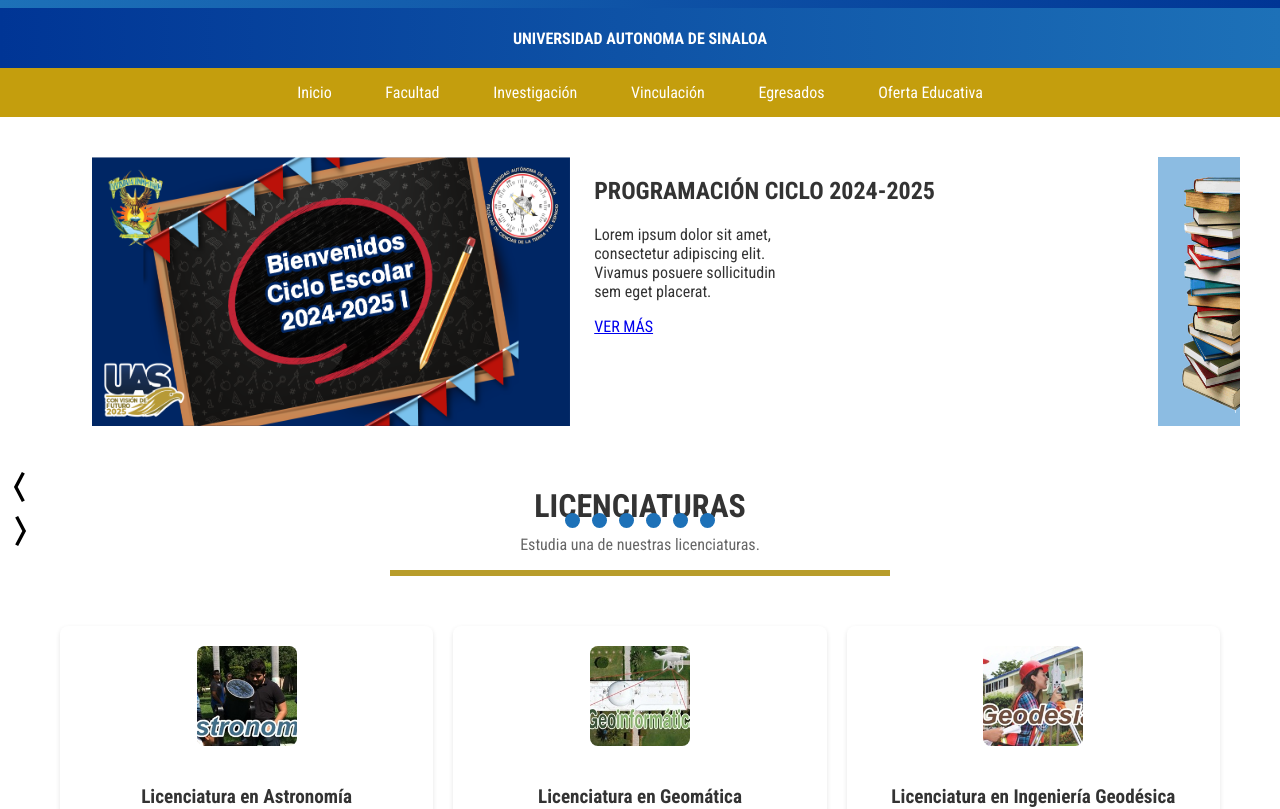
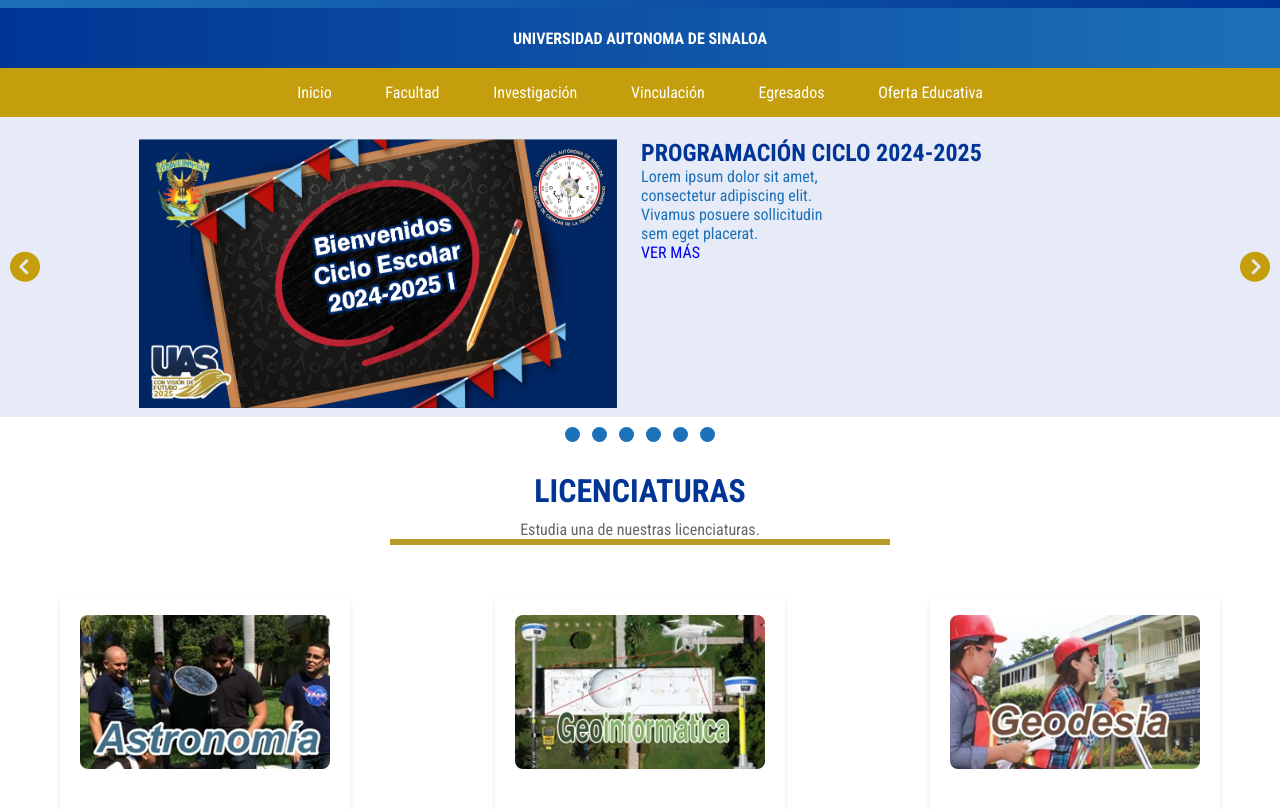
Before and after one commit to Hernandux18/DesarrolloWebFIC, a plain HTML site: page index.html in a window 1280 px wide. Shown: the part 152-961 px from the top of the page. Drawn offline with Linux system fonts and the light colour scheme; files that its build step writes are made by us from their sources.

Commit message:
Slider Alan-Leo

```diff
--- /dev/null
+++ b/Slider/Slider.css
@@ -0,0 +1,93 @@
+*{
+        padding: 0;
+        margin: 0;
+        box-sizing: border-box;
+    }
+
+.contentItemsCarrusel{
+    max-height: 300px;
+    height: 300px;
+    width: 100%;
+    overflow: hidden;
+}
+
+.itemCarrusel{
+    height: 100%;
+    /* max-height: 300px; */
+    position: relative;
+}
+
+.tarjetaCarrusel{
+    background-color: #e6ebf7;
+    height: 100%;
+    padding: 15px;
+}
+
+.slider-box .container{
+    display: flex;
+    justify-content: center;
+    margin: 0 auto;
+}
+
+.col-img{
+    padding: 0 12px;
+}
+
+.col-img img{
+    width: 478.22px;
+    height: 269px;
+}
+
+.col-cont {
+    padding: 0 12px;
+}
+
+.col-cont p {
+    display: block;
+    width: 500px;
+    max-width: 40%;
+}
+
+.flechasCarrusel{
+    position: absolute;
+    top: 0;
+    height: 100%;
+    width: 100%;
+    display: flex;
+    align-items: center;
+    justify-content: space-between;
+    padding: 20px;
+}
+
+a{
+    text-decoration: none;
+}
+
+i {
+    font-size: 30px;
+    color: #c49e0d;
+}
+
+.contePuntos{
+    display: flex;
+    justify-content: center;
+    column-gap: 12px;
+    max-height: 10%;
+    max-width: 90%;
+    margin: 0 auto;
+}
+
+a{
+    text-decoration: none;
+}
+
+.contePuntos > a {
+    width: 15px;
+    height: 15px;
+    border-radius: 50%;
+    background-color: #1d71b8;
+}
+
+.contePuntos > a:hover{
+    background-color: #003595;
+}
--- a/assets/css/style.css
+++ b/assets/css/style.css
@@ -10,6 +10,14 @@ Color: white
 /*=====Estilos generales=====*/
 * {
     box-sizing: border-box;
+}
+
+.azul {
+    color: #003595;
+}
+
+.azul-bajo {
+    color: #1d71b8;
 }
 
 body {
@@ -141,31 +149,29 @@ nav > ul > li:hover > .submenu {
 
 /*=====Estilo apartado SLIDER=====*/
 
-.contenedor {
-    max-width: 100%;
-    max-height: 350px;
-    box-sizing: border-box;
+.contentItemsCarrusel{
+    max-height: 300px;
+    height: 300px;
+    width: 100%;
+    overflow: hidden;
 }
 
-.slider-wrapper {
+.itemCarrusel{
+    height: 100%;
     position: relative;
-    width: 100%;
-    max-height: 350px;;
-    margin: 0 auto;
-    box-sizing: border-box;
 }
 
-.slider-content {
-    display: flex;
-    max-height: 350px;
-    overflow-x: auto;
-    scroll-snap-type: x mandatory;
-    scroll-behavior: smooth;
+.tarjetaCarrusel{
+    background-color: #e6ebf7;
+    height: 100%;
+    padding: 2px;
+    z-index: 2;
 }
 
 .slider-box .container{
     display: flex;
-    /* aspect-ratio: 19/6; */
+    justify-content: center;
+    margin: 0 auto;
 }
 
 .col-img{
@@ -179,6 +185,7 @@ nav > ul > li:hover > .submenu {
 
 .col-cont {
     padding: 0 12px;
+    z-index: 1;
 }
 
 .col-cont p {
@@ -187,32 +194,50 @@ nav > ul > li:hover > .submenu {
     max-width: 40%;
 }
 
-.slider-indicators {
+.flechasCarrusel{
+    position: absolute;
+    top: 0;
+    height: 100%;
+    width: 100%;
     display: flex;
-    position: absolute;
-    column-gap: 12px;;
-    left: 50%;
-    transform: translateX(-50%);
-    bottom: 15%;
-    z-index: 1;
+    align-items: center;
+    justify-content: space-between;
+    padding: 10px;
 }
 
-.slider-indicators a {
+
+a{
+    text-decoration: none;
+}
+
+i {
+    font-size: 30px;
+    color: #c49e0d;
+}
+
+.slider-indicators{
+    display: flex;
+    justify-content: center;
+    column-gap: 12px;
+    max-height: 10%;
+    max-width: 90%;
+    margin: 10px auto;
+}
+
+a{
+    text-decoration: none;
+}
+
+.slider-indicators > a {
     width: 15px;
     height: 15px;
     border-radius: 50%;
     background-color: #1d71b8;
 }
 
-.slider-indicators a:hover {
+.slider-indicators > a:hover{
     background-color: #003595;
 }
-
-/* .active {
-    display: block;
-} */
-
-
 
 /*=====Estilo apartado tarjetas=====*/
 .section-header {
@@ -240,15 +265,16 @@ nav > ul > li:hover > .submenu {
 .tarjeta {
     background: white;
     border-radius: 8px;
+    max-width: 25%;
     box-shadow: 0 2px 5px rgba(0, 0, 0, 0.1);
     text-align: center;
     padding: 20px;
     flex: 1;
 }
 .tarjeta img {
-    width: 100px;
-    height: 100px;
-    object-fit: cover;
+    width: 100%;
+    height: 40%;
+    object-fit: fill;
     border-radius: 8px;
     margin-bottom: 15px;
 }
--- a/index.html
+++ b/index.html
@@ -10,6 +10,9 @@
     <link rel="preconnect" href="https://fonts.googleapis.com">
     <link rel="preconnect" href="https://fonts.gstatic.com" crossorigin>
     <link href="https://fonts.googleapis.com/css2?family=Roboto+Condensed:ital,wght@0,100..900;1,100..900&display=swap" rel="stylesheet">
+    <link rel="stylesheet" href="Slider.css">
+
+    <script src="https://kit.fontawesome.com/d5de3298c3.js" crossorigin="anonymous"></script>
 
     <!-- IMPORTANTE: aqui inicia el texto del archivo css -->
     <link rel="stylesheet" href="assets/css/style.css">
@@ -100,143 +103,186 @@
 
     <!-- Seccion Slider -->
     <section class="contenedor">
-        <div class="slider-wrapper">
-            <div class="container slider-content">
-                <!--BIENVENIDA CICLO ESCOLAR 2024-2025-->
-                <div id="slide-1" class="slider-item active">
+        <div class="contentItemsCarrusel">
+        <div class="itemCarrusel" id="itemCarrusel-1">
+            <div class="tarjetaCarrusel">
                 <div class="slider-box">
                     <div class="container">
                         <div class="col-img">
-                                <img width="478.22px" height="269px" src="./assets/media/imagenes/PLANTILLA-CONVOCATORIAS-2023-1.png" alt="Bienvenida Ciclo Escolar 2025-2025 UAS" >
+                            <img width="478.22px" height="269px" src="../assets/media/imagenes/PLANTILLA-CONVOCATORIAS-2023-1.png" alt="Bienvenida Ciclo Escolar 2025-2025 UAS" >
                         </div>
                         <div class="col-cont">
-                                <h2>PROGRAMACIÓN CICLO 2024-2025</h2>
-                                <p>Lorem ipsum dolor sit amet, consectetur adipiscing elit. Vivamus posuere sollicitudin sem eget placerat.</p>
+                            <h2 class="azul">PROGRAMACIÓN CICLO 2024-2025</h2>
+                            <p class="azul-bajo">Lorem ipsum dolor sit amet, consectetur adipiscing elit. Vivamus posuere sollicitudin sem eget placerat.</p>
                             <a href="#">VER MÁS</a>
                         </div>
                     </div>
                 </div>
             </div>
-                <!--GUIAS DE INSCRIPCION REINSCRIPCION-->
-                <div id="slide-2" class="slider-item">
+            <div class="flechasCarrusel">
+                <a href="#itemCarrusel-6">
+                    <i class="fa-solid fa-circle-chevron-left"></i>
+                </a>
+                <a href="#itemCarrusel-2">
+                    <i class="fa-solid fa-circle-chevron-right"></i>
+                </a>
+            </div>
+        </div>
+        <div class="itemCarrusel" id="itemCarrusel-2">
+            <div class="tarjetaCarrusel">
                 <div class="slider-box">
                     <div class="container">
                         <div class="col-img">
-                                <img width="478.22px" height="269px" src="./assets/media/imagenes/PLANTILLA_CONVOCATORIAS-guia-scaled.jpg" alt="GUIA DE INSCRIPCIÓN Y REINSCRIPCIÓN" sizes="(max-height: 350px) 100vw, 350px">
+                            <img width="478.22px" height="269px" src="../assets/media/imagenes/PLANTILLA_CONVOCATORIAS-guia-scaled.jpg" alt="GUIA DE INSCRIPCIÓN Y REINSCRIPCIÓN" sizes="(max-height: 350px) 100vw, 350px">
                         </div>
                         <div class="col-cont">
-                                <h2>GUÍAS DE INSCRIPCIÓN NUEVO INGRESO Y REINGRESO </h2>
-                                <p>Lorem ipsum dolor sit amet, consectetur adipiscing elit. Vivamus posuere sollicitudin sem eget placerat.</p>
+                            <h2 class="azul">PROGRAMACIÓN CICLO 2024-2025</h2>
+                            <p class="azul-bajo">Lorem ipsum dolor sit amet, consectetur adipiscing elit. Vivamus posuere sollicitudin sem eget placerat.</p>
                             <a href="#">VER MÁS</a>
                         </div>
                     </div>
                 </div>
             </div>
-                <!--PROGRAMAS EDUCATIVOS-->
-                <div id="slide-3" class="slider-item">
+            <div class="flechasCarrusel">
+                <a href="#itemCarrusel-1">
+                <i class="fa-solid fa-circle-chevron-left"></i>
+                </a>
+            <a href="#itemCarrusel-3">
+                <i class="fa-solid fa-circle-chevron-right"></i>
+                </a>
+            </div>
+        </div>
+        <div class="itemCarrusel" id="itemCarrusel-3">
+            <div class="tarjetaCarrusel">
                 <div class="slider-box">
                     <div class="container">
                         <div class="col-img">
-                                <img width="478.22px" height="269px" src="./assets/media/imagenes/PLANTILLA_CONVOCATORIAS-13-educativo.jpg" alt="PROGRAMAS EDUCATIVOS" sizes="(max-height: 350px) 100vw, 350px">
+                            <img width="478.22px" height="269px" src="../assets/media/imagenes/PLANTILLA_CONVOCATORIAS-13-educativo.jpg" alt="PROGRAMAS EDUCATIVOS" sizes="(max-height: 350px) 100vw, 350px">
                         </div>
                         <div class="col-cont">
-                                <h2>PROGRAMAS EDUCATIVOS</h2>
-                                <p>Lorem ipsum dolor sit amet, consectetur adipiscing elit. Vivamus posuere sollicitudin sem eget placerat.</p>
+                            <h2 class="azul">PROGRAMACIÓN CICLO 2024-2025</h2>
+                            <p class="azul-bajo">Lorem ipsum dolor sit amet, consectetur adipiscing elit. Vivamus posuere sollicitudin sem eget placerat.</p>
                             <a href="#">VER MÁS</a>
                         </div>
                     </div>
                 </div>
             </div>
-                <!--GUÍA DE PAGO SANTANDER-->
-                <div id="slide-4" class="slider-item">
+            <div class="flechasCarrusel">
+                <a href="#itemCarrusel-2">
+                <i class="fa-solid fa-circle-chevron-left"></i>
+                </a>
+            <a href="#itemCarrusel-4">
+                <i class="fa-solid fa-circle-chevron-right"></i>
+                </a>
+            </div>
+        </div>
+        <div class="itemCarrusel" id="itemCarrusel-4">
+            <div class="tarjetaCarrusel">
                 <div class="slider-box">
                     <div class="container">
                         <div class="col-img">
-                                <img width="478.22px" height="269px" src="./assets/media/imagenes/PLANTILLA_CONVOCATORIAS-guia-pago-santander-scaled.jpg" alt="GUIA DE PAGO EN SANTANDER" sizes="(max-height: 350px) 100vw, 350px">
+                            <img width="478.22px" height="269px" src="../assets/media/imagenes/PLANTILLA_CONVOCATORIAS-guia-pago-santander-scaled.jpg" alt="GUIA DE PAGO EN SANTANDER" sizes="(max-height: 350px) 100vw, 350px">
                         </div>
                         <div class="col-cont">
-                                <h2>GUÍA DE PAGO SANTANDER</h2>
-                                <p>Lorem ipsum dolor sit amet, consectetur adipiscing elit. Vivamus posuere sollicitudin sem eget placerat.</p>
+                            <h2 class="azul">PROGRAMACIÓN CICLO 2024-2025</h2>
+                            <p class="azul-bajo">Lorem ipsum dolor sit amet, consectetur adipiscing elit. Vivamus posuere sollicitudin sem eget placerat.</p>
                             <a href="#">VER MÁS</a>
                         </div>
                     </div>
                 </div>
             </div>
-                <!--GUÍA DE PREINSCRIPCIÓN-->
-                <div id="slide-5" class="slider-item">
+            <div class="flechasCarrusel">
+                <a href="#itemCarrusel-3">
+                <i class="fa-solid fa-circle-chevron-left"></i>
+                </a>
+            <a href="#itemCarrusel-5">
+                <i class="fa-solid fa-circle-chevron-right"></i>
+                </a>
+            </div>
+        </div>
+        <div class="itemCarrusel" id="itemCarrusel-5">
+            <div class="tarjetaCarrusel">
                 <div class="slider-box">
                     <div class="container">
                         <div class="col-img">
-                                <img width="478.22px" height="269px" src="./assets/media/imagenes/CONVOCATORIA_GUIA.jpg" alt="GUIA DE CONVOCATORIA">
+                            <img width="478.22px" height="269px" src="../assets/media/imagenes/CONVOCATORIA_GUIA.jpg" alt="GUIA DE CONVOCATORIA">
                         </div>
                         <div class="col-cont">
-                                <h2>GUÍA DE PREINSCRIPCIÓN</h2>
-                                <p>Lorem ipsum dolor sit amet, consectetur adipiscing elit. Vivamus posuere sollicitudin sem eget placerat.</p>
+                            <h2 class="azul">PROGRAMACIÓN CICLO 2024-2025</h2>
+                            <p class="azul-bajo"> ipsum dolor sit amet, consectetur adipiscing elit. Vivamus posuere sollicitudin sem eget placerat.</p>
                             <a href="#">VER MÁS</a>
                         </div>
                     </div>
                 </div>
             </div>
-                <!--ASESOR PAR-->
-                <div id="slide-6" class="slider-item">
+            <div class="flechasCarrusel">
+                <a href="#itemCarrusel-4">
+                <i class="fa-solid fa-circle-chevron-left"></i>
+                </a>
+            <a href="#itemCarrusel-6">
+                <i class="fa-solid fa-circle-chevron-right"></i>
+                </a>
+            </div>
+        </div>
+        <div class="itemCarrusel" id="itemCarrusel-6">
+            <div class="tarjetaCarrusel">
                 <div class="slider-box">
                     <div class="container">
                         <div class="col-img">
-                                <img width="478.22px" height="269px" src="./assets/media/imagenes/PLANTILLA_CONVOCATORIAS-16-ASESORESPAR.jpg" alt="CONVOCATORIA ASESOR PAR" sizes="(max-height: 350px) 100vw, 350px">
+                            <img width="478.22px" height="269px" src="../assets/media/imagenes/PLANTILLA_CONVOCATORIAS-16-ASESORESPAR.jpg" alt="CONVOCATORIA ASESOR PAR" sizes="(max-height: 350px) 100vw, 350px">
                         </div>
                         <div class="col-cont">
-                                <h2>ASESOR PAR</h2>
-                                <p>Lorem ipsum dolor sit amet, consectetur adipiscing elit. Vivamus posuere sollicitudin sem eget placerat.</p>
-                                <a href="#" >VER MÁS</a>
+                            <h2 class="azul">PROGRAMACIÓN CICLO 2024-2025</h2>
+                            <p class="azul-bajo">Lorem ipsum dolor sit amet, consectetur adipiscing elit. Vivamus posuere sollicitudin sem eget placerat.</p>
+                            <a href="#">VER MÁS</a>
                         </div>
                     </div>
                 </div>
             </div>
+            <div class="flechasCarrusel">
+                <a href="#itemCarrusel-5">
+                <i class="fa-solid fa-circle-chevron-left"></i>
+                </a>
+            <a href="#itemCarrusel-1">
+                <i class="fa-solid fa-circle-chevron-right"></i>
+                </a>
             </div>
-        </div>
-        <!--Contenedor de flechas para avanzar/retroceder-->
-        <div class="slider-arrows">
-            <div>
-                <a href="#"><img width="40px" wight="40px" src="./assets/media/imagenes/arrow-left-wide-line.svg" alt="Retornar elemento"></a>
-            </div>
-            <div>
-                <a href="#"><img width="40px" wight="40px" src="./assets/media/imagenes/arrow-right-wide-line.svg" alt="Avanzar elemento"></a>
         </div>
     </div>
         <!--Contenedor inferior de botones -->
         <div class="slider-indicators">
-            <a href="#slide-1"></a>
-            <a href="#slide-2"></a>
-            <a href="#slide-3"></a>
-            <a href="#slide-4"></a>
-            <a href="#slide-5"></a>
-            <a href="#slide-6"></a>
+            <a href="#itemCarrusel-1"></a>
+            <a href="#itemCarrusel-2"></a>
+            <a href="#itemCarrusel-3"></a>
+            <a href="#itemCarrusel-4"></a>
+            <a href="#itemCarrusel-5"></a>
+            <a href="#itemCarrusel-6"></a>
         </div>
     </section>
 
     <!-- Seccion Licenciaturas -->
     <div class="container">
         <div class="section-header">
-            <h2>Licenciaturas</h2>
+            <h2 class="azul">Licenciaturas</h2>
             <p>Estudia una de nuestras licenciaturas.</p>
             <div class="line"><span></span></div>
         </div>
         <div class="fila">
             <div class="tarjeta">
                 <img src="/assets/media/imagenes/astronomia.jpg" alt="Licencitura 1"> <!-- Astronomía -->
-                <h3>Licenciatura en Astronomía</h3>
+                <h3 class="azul-bajo">Licenciatura en Astronomía</h3>
                 <p>El programa en Astronomía fortalece la comunidad científica del país y ofrece a los jóvenes oportunidades en educación y desarrollo profesional en ciencias.</p>
                 <button>Leer más</button>
             </div>
             <div class="tarjeta">
                 <img src="/assets/media/imagenes/geoinformatica.jpg" alt="Licencitura 2"> <!-- Geomática -->
-                <h3>Licenciatura en Geomática</h3>
+                <h3 class="azul-bajo">Licenciatura en Geomática</h3>
                 <p>En México, las carreras de Geoinformática y Geomática surgieron para resolver problemas territoriales usando tecnologías geográficas en varias universidades nacionales.</p>
                 <button>Leer más</button>
             </div>
             <div class="tarjeta">
                 <img src="/assets/media/imagenes/geodesia.jpg" alt="Licencitura 3"> <!-- Geodésica -->
-                <h3>Licenciatura en Ingeniería Geodésica</h3>
+                <h3 class="azul-bajo">Licenciatura en Ingeniería Geodésica</h3>
                 <p>La Ingeniería Geodésica se adapta a cambios sociales y económicos, fortaleciendo vínculos entre sectores y formando profesionales para necesidades actuales.</p>
                 <button>Leer más</button>
             </div>
@@ -246,26 +292,26 @@
         <!-- Seccion Eventos-->
         <div class="container">
             <div class="section-header">
-                <h2>Eventos</h2>
+                <h2 class="azul">Eventos</h2>
                 <p>Jornada Universitaria del Conocimiento 2024 Programa de Actividades.</p>
                 <div class="line"><span></span></div>
             </div>
             <div class="fila">
                 <div class="tarjeta">
                     <img src="/assets/media/imagenes/eventos1.jpg" alt="Evento 1">
-                    <h3>Lanzamiento de cohetes de agua</h3>
+                    <h3 class="azul-bajo">Lanzamiento de cohetes de agua</h3>
                     <p>El Club de Cohetería de la Facultad de Ciencias de la Tierra y el Espacio organizó un evento para el lanzamiento de cohetes de agua, este Este 31 de marzo, por parte de los alumnos de Astronomía se llevaron varios modelos los cuales fueron probados en el área de la cancha de Ciudad Universitaria. Muchas…</p>
                     <button>Leer más</button>
                 </div>
                 <div class="tarjeta">
                     <img src="/assets/media/imagenes/eventos2.jpg" alt="Evento 2">
-                    <h3>13va Olimpiada Estatal de Astronomía 2023</h3>
+                    <h3 class="azul-bajo">13va Olimpiada Estatal de Astronomía 2023</h3>
                     <p>La facultad de Ciencias de la Tierra y el Espacio (FACITE) de la Universidad Autónoma de Sinaloa Fue sede de la 13va Olimpiada Estatal de Astronomía 2023, donde participaron un total de 56 alumnos de nivel secundaria y bachillerato del estado de Sinaloa. El examen fue aplicado el día 30 de marzo, a nivel estatal,…</p>
                     <button>Leer más</button>
                 </div>
                 <div class="tarjeta">
                     <img src="/assets/media/imagenes/eventos3.jpg" alt="Evento 3">
-                    <h3>Defensa de la tesis por parte de Dalia Abigail Sánchez López</h3>
+                    <h3 class="azul-bajo">Defensa de la tesis por parte de Dalia Abigail Sánchez López</h3>
                     <p>Este 30 de marzo, en el auditorio planetario de la Facultad de Ciencias de la Tierra y el Espacio, Dalia Abigail Sánchez López, realizó la presentación y defensas de la tesis “Análisis de calidad del agua en embalses mediante procesamiento digital de imágenes satelitales Sentinel2. Caso de Estudio presa Adolfo López Mateos”, esto como requisito…</p>
                     <button>Leer más</button>
                 </div>
@@ -274,7 +320,7 @@
 
         <!-- Sección de Certificaciones -->
         <div class="certificaciones">
-            <h2>Certificaciones</h2>
+            <h2 class="azul">Certificaciones</h2>
             <p>Certificación a la Licenciatura en Ingeniería Geomática en Ciencias de la Tierra.</p>
             <div class="line"><span></span></div>
             <iframe width="1120" height="500" src="https://www.youtube.com/embed/oVY61rtFy1Q?si=gvwoNHTkExUt6OaT" title="YouTube video player" frameborder="0" allow="accelerometer; autoplay; clipboard-write; encrypted-media; gyroscope; picture-in-picture; web-share" referrerpolicy="strict-origin-when-cross-origin" allowfullscreen></iframe>
```
Also changed, not shown: Slider/Slider.html (added, +169 -0 lines). Lines whose indentation alone changed are shown as unchanged.
